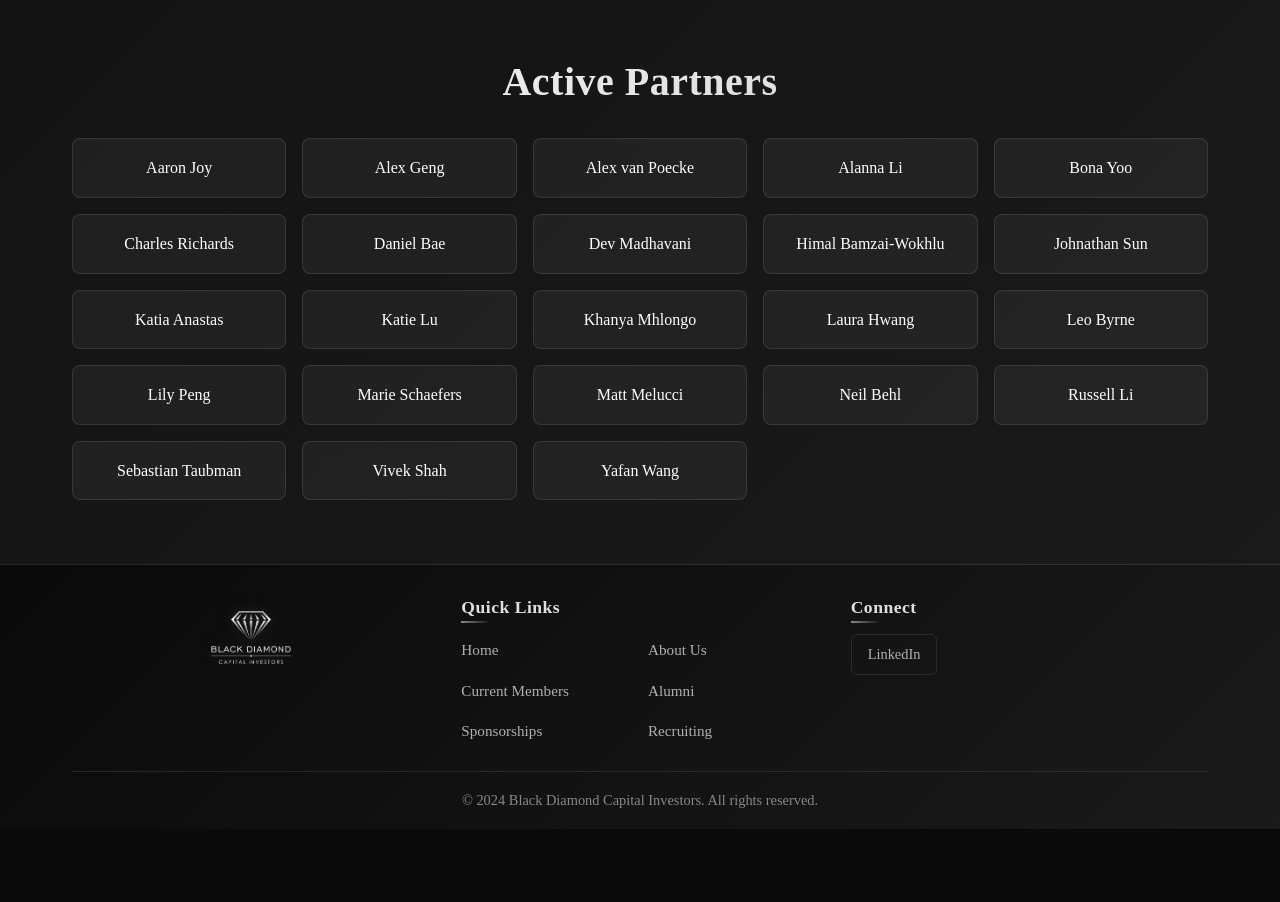
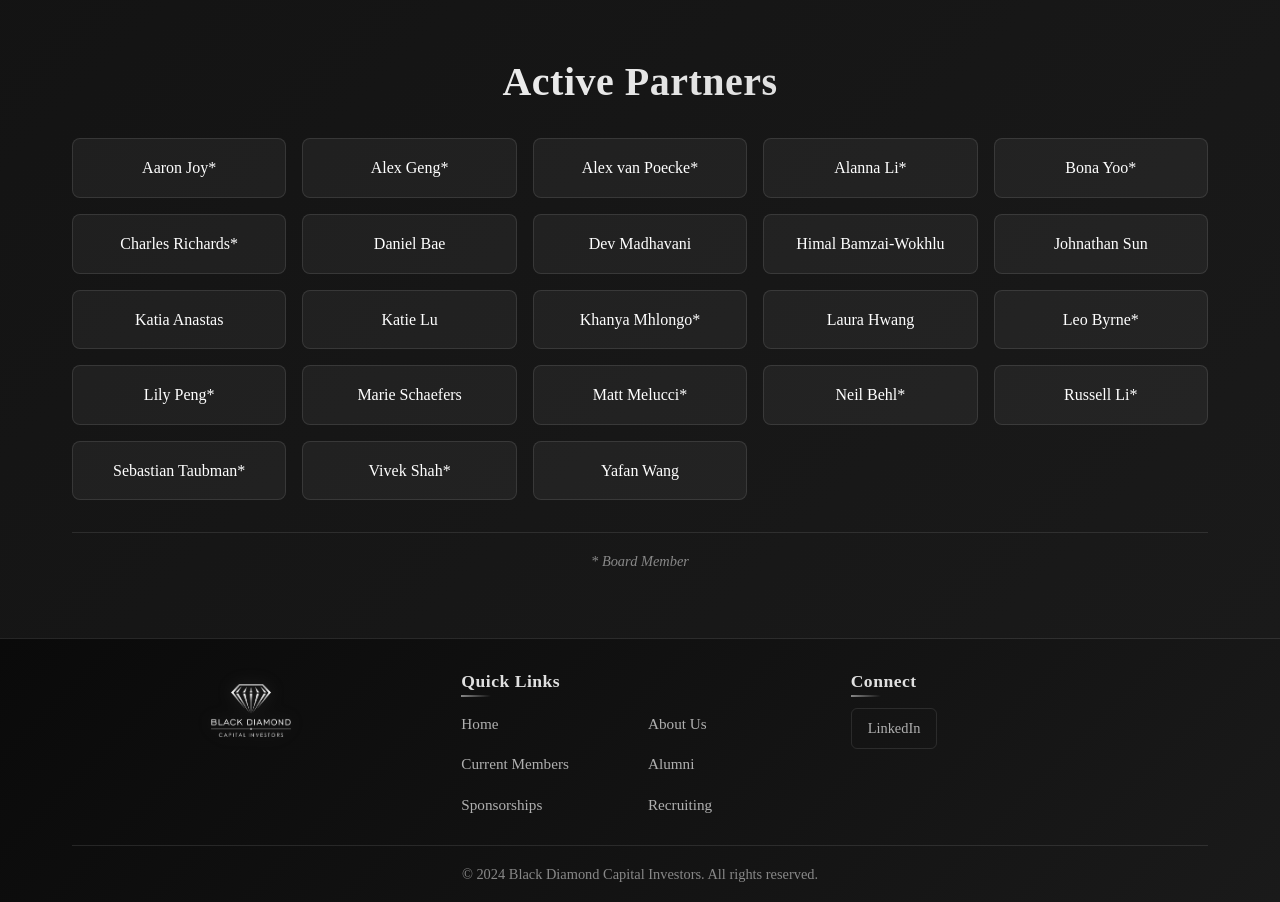
Before and after one commit to lb1717/bdcwebsite, a React (Create React App) app: page /current-members in a window 1280 px wide. Shown: the part 2840-3742 px from the top of the page. Before the commit the page ends 3669 px from the top, so only its background shows below. Built offline with nearby package versions, Linux system fonts and the light colour scheme.

Commit message:
Add asterisks (*) only to Executive Board members in Active Partners list with footer note

```diff
--- a/src/pages/CurrentMembers.css
+++ b/src/pages/CurrentMembers.css
@@ -164,6 +164,21 @@
   backdrop-filter: blur(10px);
 }
 
+.partners-footer {
+  text-align: center;
+  margin-top: 2rem;
+  padding-top: 1rem;
+  border-top: 1px solid rgba(255, 255, 255, 0.1);
+}
+
+.partners-footer p {
+  color: #888888;
+  font-size: 0.9rem;
+  font-style: italic;
+  margin: 0;
+  font-family: 'Times New Roman', Georgia, 'Palatino', serif;
+}
+
 /* Optimized fade-in animation */
 .fade-in-up {
   opacity: 0;
--- a/src/pages/CurrentMembers.tsx
+++ b/src/pages/CurrentMembers.tsx
@@ -229,11 +229,18 @@ const CurrentMembers: React.FC = () => {
         <section className="active-partners" ref={(el) => addFadeInRef(el, 1)}>
           <h2>Active Partners</h2>
           <div className="partners-list">
-            {activePartners.map((partner, index) => (
-              <div key={index} className="partner-item">
-                {partner}
-              </div>
-            ))}
+            {activePartners.map((partner, index) => {
+              // Check if this partner is in the executive board
+              const isBoardMember = executiveBoard.some(member => member.name === partner);
+              return (
+                <div key={index} className="partner-item">
+                  {partner}{isBoardMember ? '*' : ''}
+                </div>
+              );
+            })}
+          </div>
+          <div className="partners-footer">
+            <p>* Board Member</p>
           </div>
         </section>
       </div>
```
